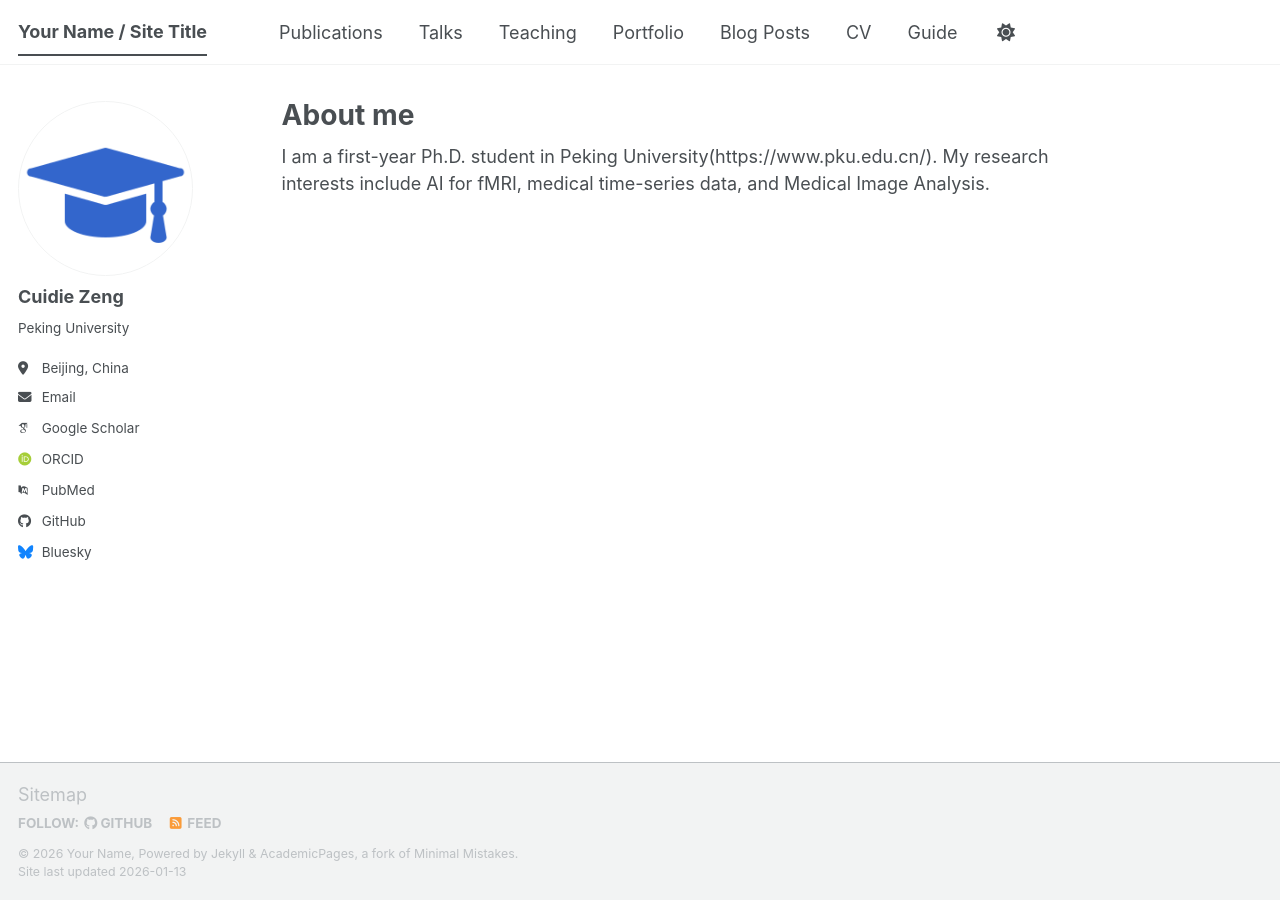
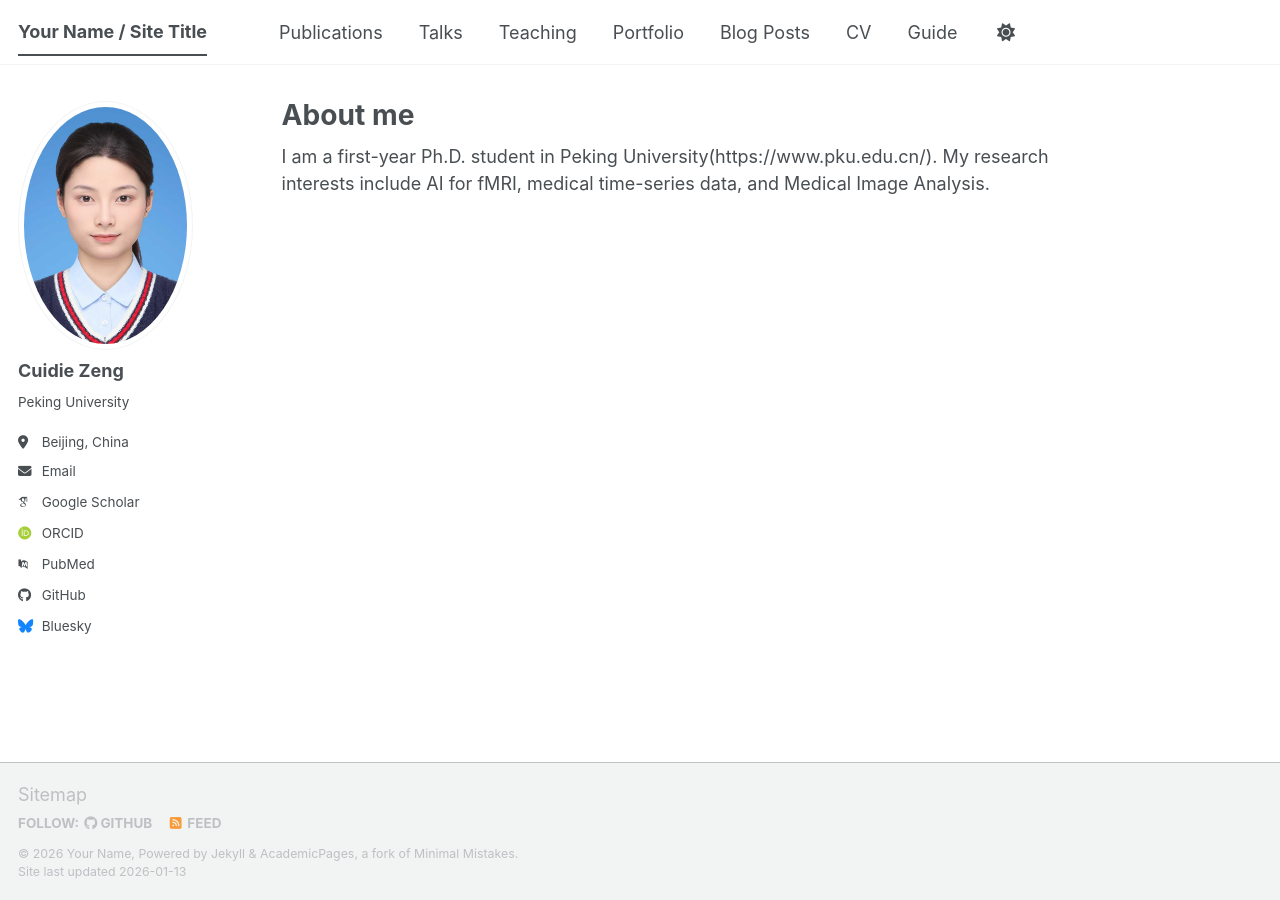
Before and after one commit to dd-blip/dd-blip.github.io, a Jekyll site: the page built from _pages/about.md, in a window 1280 px wide. Built offline with Jekyll 4.4.1, drawn with Linux system fonts in a browser that asks for light colours; some web fonts are replaced; a script bundle is joined from its source files by our own code; library files that are not in the unit come from our copies.

Commit message:
Update _config.yml

```diff
--- a/_config.yml
+++ b/_config.yml
@@ -23,7 +23,7 @@ repository               : "dd-blip/dd-blip.github.io"
 #               Additional customization can be done by editing /_includes/author-profile.html
 author:
   # Biographic information
-  avatar           : "../images/apple-touch-icon-180x180.png"
+  avatar           : "../images/zcd.png"
   name             : "Cuidie Zeng"
   pronouns         : # example: "she/her"
   bio              : "Peking University"
```
